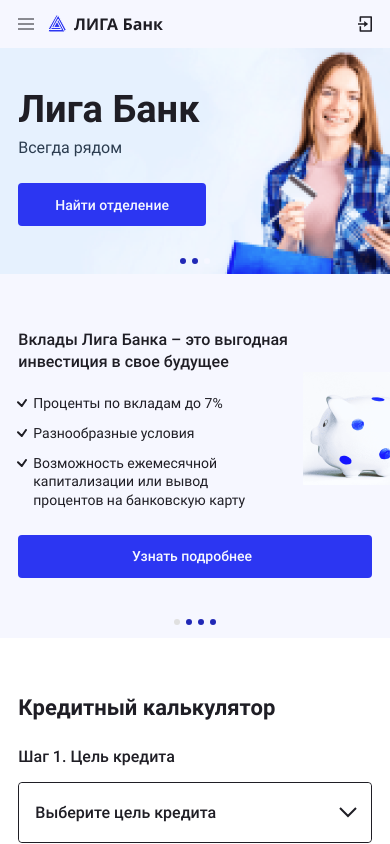
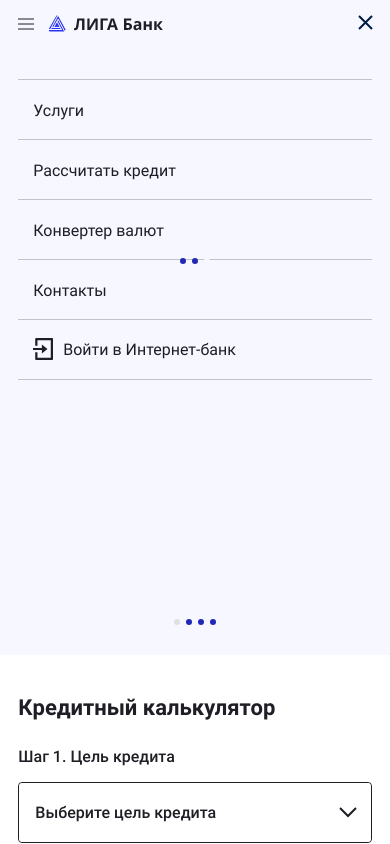
Before and after one commit to geoniced/liga-bank, a React (Create React App) app: page / in a window 390 px wide. Both pictures are taken after a click on the button "Открыть меню". Shown: the top 844 px of the page. Built offline with nearby package versions, Linux system fonts and the light colour scheme.

Commit message:
Делает стили для открытия меню и сам функционал открытия меню на мобильных

```diff
--- a/src/components/page-header/page-header.jsx
+++ b/src/components/page-header/page-header.jsx
@@ -1,4 +1,4 @@
-import React from "react";
+import React, {useState} from "react";
 import {connect} from "react-redux";
 import PropTypes from "prop-types";
 import {ReactComponent as IconLogin} from "../../assets/img/icon-login.svg";
@@ -10,16 +10,30 @@ import Logo from "../logo/logo";
 const PageHeader = (props) => {
   const {openLoginPopupAction} = props;
 
+  const [isMenuOpened, setIsMenuOpened] = useState(false);
+
   const onLoginClick = (evt) => {
     evt.preventDefault();
     openLoginPopupAction();
   };
 
+  const onMenuButtonClick = () => {
+    setIsMenuOpened((prevState) => !prevState);
+  };
+
+  const onCloseButtonClick = () => {
+    setIsMenuOpened(false);
+  };
+
   return (
     <header className="page-header">
-      <nav className="page-header__main-navigation main-navigation container">{/*  main-navigation--opened */}
+      <nav className={`page-header__main-navigation main-navigation container ${isMenuOpened ? `main-navigation--opened` : ``}`}>
         <div className="main-navigation__top-menu-wrapper">
-          <button className="main-navigation__menu-button" type="button">
+          <button
+            onClick={onMenuButtonClick}
+            className="main-navigation__menu-button"
+            type="button"
+          >
             <IconMenu className="main-navigation__menu-icon" />
             <span className="visually-hidden">Открыть меню</span>
           </button>
@@ -36,7 +50,10 @@ const PageHeader = (props) => {
               <span className="login__title">Войти в Интернет-банк</span>
             </a>
 
-            <button className="main-navigation__close-menu">
+            <button
+              onClick={onCloseButtonClick}
+              className="main-navigation__close-menu"
+            >
               <IconTopMenuClose className="main-navigation__close-menu-icon" />
               <span className="visually-hidden">Закрыть меню</span>
             </button>
--- a/src/components/request-form/request-form.jsx
+++ b/src/components/request-form/request-form.jsx
@@ -6,7 +6,7 @@ import NumberFormat from "react-number-format";
 import {closeRequestForm, openCreditRequestedPopup, setRequestNumber} from "../../store/actions";
 import {getCreditGoal, getCreditPeriod, getCreditPropertyCost, getInitialFee, getUseMaternityCapital, getRequestNumber} from "../../store/selectors";
 import {calculateCreditCost, createFieldChangeHandler, formatDecimalWithRubles, formatDecimalWithYears, formatNumberToThousandsWithZeros, getNumericFieldValue, clearStorage, createBlocklayerClickHandler, setShakeAnimation} from "../../utils";
-import {CreditGoal, CreditStep, RequestField, SHAKE_ANIMATION_TIMEOUT, Validation} from "../../const";
+import {CreditGoal, CreditStep, RequestField, Validation} from "../../const";
 import {useInputFocusOnOpen} from "../../hooks/use-input-focus-on-open/use-input-focus-on-open";
 import {useLocalStorageFieldsSync} from "../../hooks/use-local-storage-fields-sync/use-local-storage-fields-sync";
 
--- a/src/scss/main-navigation.scss
+++ b/src/scss/main-navigation.scss
@@ -86,6 +86,7 @@
 
 @media (max-width: $mobile-max-width) {
   .main-navigation {
+    position: relative;
     flex-direction: column;
     align-items: stretch;
 
@@ -125,7 +126,16 @@
     flex-direction: column;
     align-items: stretch;
     min-height: 607px;
-    margin-top: 29px;
+
+    position: absolute;
+    z-index: 1;
+    top: 48px;
+    left: 0;
+    width: 100%;
+    background-color: #F6F7FF;
+    padding-top: 29px;
+    padding-right: $mobile-paddings;
+    padding-left: $mobile-paddings;
   }
 
   .main-navigation--opened .main-navigation__login--togglable {
```
